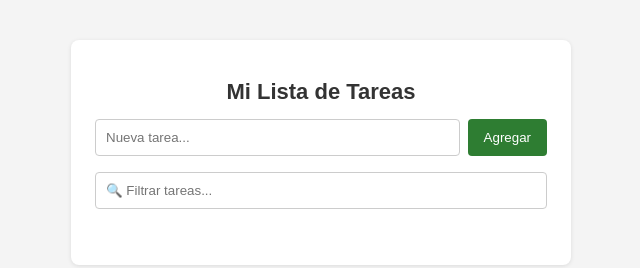
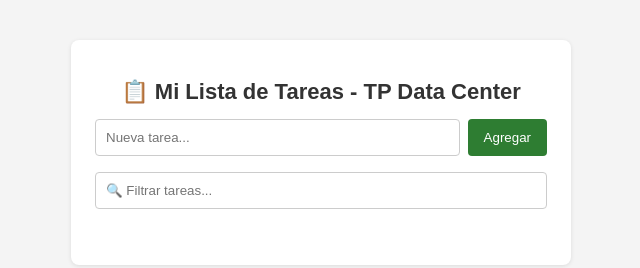
Before and after one commit to jean23alejandro/todo-list-vps, a plain HTML site: page frontend/index.html in a window 1280 px wide. Shown: the whole page, without its empty margins (319-959 px from the left). Drawn offline with Linux system fonts and the light colour scheme; no server answers.

Commit message:
Actualizar titulo de la app

```diff
--- a/frontend/index.html
+++ b/frontend/index.html
@@ -8,7 +8,7 @@
 </head>
 <body>
   <div class="container">
-    <h1>Mi Lista de Tareas</h1>
+    <h1>📋 Mi Lista de Tareas - TP Data Center</h1>
 
     <form id="task-form">
       <input type="text" id="task-input" placeholder="Nueva tarea..." required>
```
